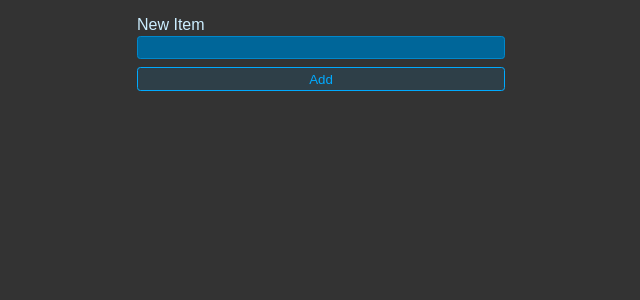
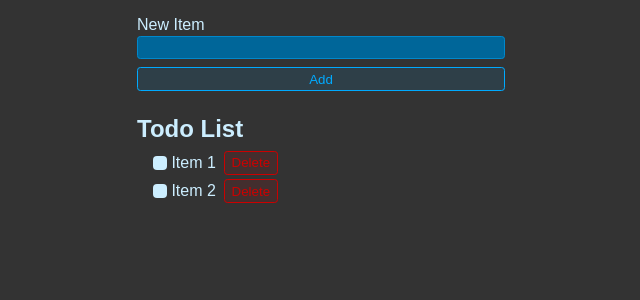
Before and after one commit to claudiahW/Todoreact, a React (Vite) app: page / in a window 1280 px wide. Shown: the top 300 px of the page, without its empty margins (319-959 px from the left). Built offline with nearby package versions, Linux system fonts and the light colour scheme.

Commit message:
add a state to implement interactivity

```diff
--- a/src/App.jsx
+++ b/src/App.jsx
@@ -1,7 +1,11 @@
 import "./styles.css";
+import { useState } from "react";
 
 export default function App() {
+  const [] = useState("");
+
   return (
+    <>
       <form className="new-item-form">
         <div className="form-row">
           <label htmlFor="">New Item</label>
@@ -9,5 +13,23 @@ export default function App() {
         </div>
         <button className="btn">Add</button>
       </form>
+      <h1 className="header">Todo List</h1>
+      <ul className="list">
+        <li>
+          <label>
+            <input type="checkbox" />
+            Item 1
+          </label>
+          <button className="btn btn-danger">Delete</button>
+        </li>
+        <li>
+          <label>
+            <input type="checkbox" />
+            Item 2
+          </label>
+          <button className="btn btn-danger">Delete</button>
+        </li>
+      </ul>
+    </>
   );
 }
```
Lines whose indentation alone changed are shown as unchanged.
